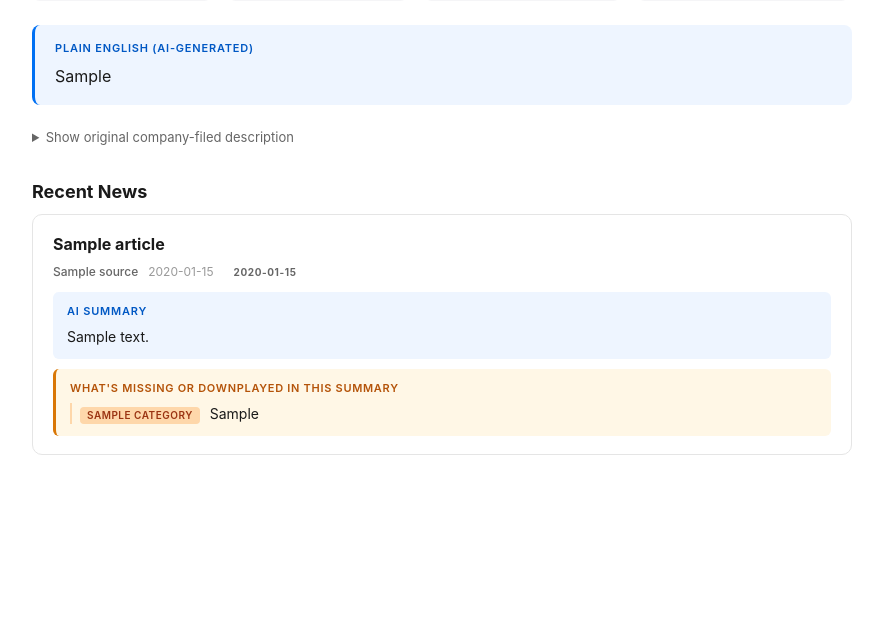
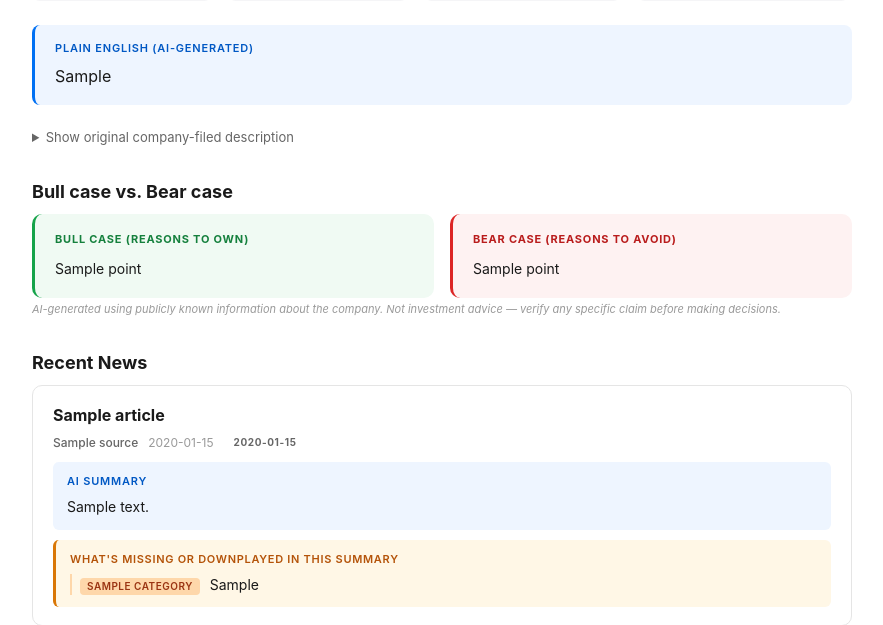
Before and after one commit to artdoss/Stock-Research, a Flask app: template templates/stock.html in a window 1280 px wide. Shown: the part 231-856 px from the top of the page, without its empty margins (198-1081 px from the left). Before the commit the page ends 686 px from the top, so only its background shows below. Run offline with Flask 3, Linux system fonts and the light colour scheme; the template is opened without the code that fills it: most values are stand-ins (such as "Sample title", 1, 10 or a date in 2020); some libraries are stand-ins or nearby versions.

Commit message:
Add bull/bear case, caching, loading state, refined bias detection

````diff
--- a/main.py
+++ b/main.py
@@ -1,13 +1,36 @@
 import os
 import re
 import json
+import time
 import requests
+from threading import Lock
 from concurrent.futures import ThreadPoolExecutor
 from flask import Flask, render_template, request
 from markupsafe import Markup, escape
 from anthropic import Anthropic
 
 app = Flask(__name__)
+
+
+# Simple in-memory TTL cache. Keyed by string. Entries expire after `ttl` seconds.
+# Goal: repeat searches of the same ticker return instantly instead of re-running
+# every Claude call. First load is still slow; subsequent loads within the TTL
+# pull from memory.
+_cache = {}
+_cache_lock = Lock()
+
+
+def cached_or_fetch(key, ttl, fn, *args, **kwargs):
+    """Return cached value for `key` if fresh, else call fn(*args, **kwargs) and cache it."""
+    now = time.time()
+    with _cache_lock:
+        entry = _cache.get(key)
+        if entry and now - entry["t"] < ttl:
+            return entry["v"]
+    result = fn(*args, **kwargs)
+    with _cache_lock:
+        _cache[key] = {"v": result, "t": now}
+    return result
 
 
 @app.template_filter("bold_md")
@@ -56,7 +79,9 @@ Output ONLY the rewritten summary. No preamble, headers, or explanations."""
 
 
 def get_news(company_name, limit=4):
-    """Fetch recent news articles about the company, deduped by title and content."""
+    """Fetch recent news articles about the company, deduped by title and content.
+    Fetches more than needed because NewsAPI returns syndicated duplicates
+    (same article on Yahoo, Mercury News, MSN, etc.)."""
     if not NEWSAPI_KEY:
         return []
     url = "https://newsapi.org/v2/everything"
@@ -86,9 +111,11 @@ def get_news(company_name, limit=4):
         url_ = art.get("url") or ""
         desc = (art.get("description") or "")[:200].strip().lower()
 
+        # Skip articles that NewsAPI marks as removed
         if not title or title.lower() in ("[removed]", "removed"):
             continue
 
+        # Normalized title key: first 80 chars lowercased, ignore source suffixes
         title_key = title.lower()[:80]
 
         if title_key in seen_titles or url_ in seen_urls or (desc and desc in seen_descriptions):
@@ -106,7 +133,9 @@ def get_news(company_name, limit=4):
 
 
 def analyze_article(article, company):
-    """Use Claude to summarize, classify sentiment, and identify substantive gaps."""
+    """Use Claude to summarize the article, classify sentiment, and identify what
+    substantively got lost or downplayed. Claude should use its knowledge of the
+    company to provide actual missing context — not just critique word choice."""
     title = article.get("title") or ""
     source = (article.get("source") or {}).get("name") or "Unknown"
     snippet = article.get("description") or article.get("content") or ""
@@ -185,6 +214,89 @@ Respond in this exact JSON format. No preamble, no markdown fences, no explanati
         }
 
 
+def get_bull_bear(company):
+    """Generate balanced bull case (reasons to own) and bear case (reasons to avoid)
+    arguments for the stock, written for a beginner-to-intermediate investor."""
+    company_name = company.get("companyName") or ""
+    industry = company.get("industry") or ""
+    description = (company.get("description") or "")[:1500]
+    price = company.get("price")
+    market_cap = company.get("marketCap")
+
+    metric_bits = []
+    if price:
+        metric_bits.append(f"current price ${price:.2f}")
+    if market_cap and market_cap >= 1e9:
+        metric_bits.append(f"market cap ~${market_cap / 1e9:.0f}B")
+    elif market_cap:
+        metric_bits.append(f"market cap ~${market_cap / 1e6:.0f}M")
+    metrics_str = ", ".join(metric_bits) if metric_bits else "(metrics not available)"
+
+    prompt = f"""You are generating a balanced bull case (reasons to own) and bear case (reasons NOT to own) for {company_name}, a publicly traded company in the {industry} industry. The audience is a beginner-to-intermediate investor trying to decide if this stock is worth deeper research — not someone looking for a final buy/sell decision.
+
+Company: {company_name} ({industry})
+Recent metrics: {metrics_str}
+Description: {description}
+
+Generate:
+- 3-4 strong bull case points (reasons someone might want to own this)
+- 3-4 strong bear case points (reasons someone might NOT want to own this)
+
+WRITING RULES (same as elsewhere in this app):
+- Each point: lead with **a bold takeaway sentence** that delivers the substantive claim, wrapped in markdown asterisks. Then 1-2 sentences of supporting reasoning or context.
+- Be specific to THIS company. Avoid generic claims ("they have a strong brand"); explain WHICH brands or assets and WHY that matters.
+- Plain English. Define financial terms inline. Spell out acronyms (DOJ -> "the U.S. Department of Justice"; SEC -> "the Securities and Exchange Commission").
+- Don't fabricate specific numbers. If you're not confident, give direction ("revenue has grown roughly 5-10% per year recently") rather than precise figures.
+- Be balanced. Don't make one side weak just because the other is strong — beginner investors need to see both perspectives clearly.
+- Total length per point: 2-3 sentences.
+
+Respond in this exact JSON format. No preamble, no markdown fences, no explanation outside the JSON:
+{{
+  "bull_case": [
+    {{"point": "**bold takeaway**. supporting reasoning."}},
+    {{"point": "**bold takeaway**. supporting reasoning."}}
+  ],
+  "bear_case": [
+    {{"point": "**bold takeaway**. supporting reasoning."}},
+    {{"point": "**bold takeaway**. supporting reasoning."}}
+  ]
+}}"""
+
+    try:
+        message = claude.messages.create(
+            model=CLAUDE_MODEL,
+            max_tokens=1500,
+            messages=[{"role": "user", "content": prompt}],
+        )
+        text = message.content[0].text.strip()
+        if text.startswith("```"):
+            text = text.split("\n", 1)[1] if "\n" in text else text
+            text = text.rsplit("```", 1)[0].strip()
+        return json.loads(text)
+    except Exception as e:
+        return {
+            "bull_case": [],
+            "bear_case": [],
+            "_error": str(e),
+        }
+
+
+def fetch_company_profile(ticker):
+    """Fetch company profile from FMP. Returns the company dict or None."""
+    profile_url = (
+        f"https://financialmodelingprep.com/stable/profile"
+        f"?symbol={ticker}&apikey={FMP_API_KEY}"
+    )
+    try:
+        response = requests.get(profile_url, timeout=10)
+        data = response.json()
+    except Exception:
+        return None
+    if not data or not isinstance(data, list):
+        return None
+    return data[0]
+
+
 @app.route("/")
 def index():
     return render_template("index.html")
@@ -196,33 +308,42 @@ def stock():
     if not ticker:
         return render_template("index.html", error="Please enter a ticker symbol.")
 
-    profile_url = (
-        f"https://financialmodelingprep.com/stable/profile"
-        f"?symbol={ticker}&apikey={FMP_API_KEY}"
-    )
-    try:
-        response = requests.get(profile_url, timeout=10)
-        data = response.json()
-    except Exception as e:
-        return render_template("index.html", error=f"Network error: {e}")
-
-    if not data or not isinstance(data, list):
+    # Cache TTLs — short for fast-moving data (price), longer for slow-moving
+    # data (description, AI analysis of fixed text)
+    company = cached_or_fetch(f"profile:{ticker}", 300, fetch_company_profile, ticker)
+    if not company:
         return render_template(
             "index.html",
             error=f"Could not find data for '{ticker}'. Double-check the ticker symbol.",
         )
 
-    company = data[0]
-    plain_english = get_plain_english_summary(company)
+    company_name = company.get("companyName") or ticker
+    raw_articles = cached_or_fetch(f"news:{company_name}", 600, get_news, company_name, 4)
 
-    raw_articles = get_news(company.get("companyName") or ticker, limit=4)
+    # Run every Claude call in parallel, each individually cached. First search
+    # is slow; repeat searches of the same ticker hit the cache and return fast.
+    with ThreadPoolExecutor(max_workers=8) as executor:
+        plain_future = executor.submit(
+            cached_or_fetch, f"plain:{ticker}", 1800, get_plain_english_summary, company
+        )
+        bullbear_future = executor.submit(
+            cached_or_fetch, f"bb:{ticker}", 1800, get_bull_bear, company
+        )
+        article_futures = [
+            executor.submit(
+                cached_or_fetch,
+                f"art:{art.get('url')}",
+                3600,
+                analyze_article,
+                art,
+                company,
+            )
+            for art in raw_articles
+        ]
 
-    if raw_articles:
-        with ThreadPoolExecutor(max_workers=4) as executor:
-            futures = [executor.submit(analyze_article, art, company) for art in raw_articles]
-            analyses = [f.result() for f in futures]
-    else:
-        analyses = []
+        plain_english = plain_future.result()
+        bull_bear = bullbear_future.result()
+        analyses = [f.result() for f in article_futures]
 
     articles = []
     for art, analysis in zip(raw_articles, analyses):
@@ -238,6 +359,7 @@ def stock():
         "stock.html",
         company=company,
         plain_english=plain_english,
+        bull_bear=bull_bear,
         articles=articles,
     )
 
--- a/templates/stock.html
+++ b/templates/stock.html
@@ -43,7 +43,19 @@
         .bias-box li:last-child { margin-bottom: 0; }
         .bias-category { display: inline-block; background: #fed7aa; color: #9a3412; padding: 1px 7px; border-radius: 4px; font-size: 10px; text-transform: uppercase; letter-spacing: 0.5px; font-weight: 600; margin-right: 6px; }
         .empty { color: #888; font-style: italic; }
-    </style>
+   .bull-bear { display: grid; grid-template-columns: 1fr 1fr; gap: 16px; margin: 8px 0 4px 0; }
+        @media (max-width: 700px) { .bull-bear { grid-template-columns: 1fr; } }
+        .case-box { padding: 18px 20px; border-radius: 10px; }
+        .bull-case { background: #f0faf3; border-left: 3px solid #16a34a; }
+        .bear-case { background: #fef2f2; border-left: 3px solid #dc2626; }
+        .case-label { font-size: 11px; text-transform: uppercase; letter-spacing: 0.8px; font-weight: 700; margin-bottom: 12px; }
+        .bull-case .case-label { color: #15803d; }
+        .bear-case .case-label { color: #b91c1c; }
+        .case-list { margin: 0; padding: 0; list-style: none; }
+        .case-list li { line-height: 1.55; font-size: 14px; margin-bottom: 14px; }
+        .case-list li:last-child { margin-bottom: 0; }
+        .disclaimer { font-size: 11px; color: #999; margin: 4px 0 24px 0; font-style: italic; }
+</style>
 </head>
 <body>
     <a href="/">&larr; Search again</a>
@@ -64,6 +76,35 @@
         <summary>Show original company-filed description</summary>
         <p>{{ company.description }}</p>
     </details>
+
+    <h2>Bull case vs. Bear case</h2>
+    <div class="bull-bear">
+        <div class="case-box bull-case">
+            <div class="case-label">Bull case (reasons to own)</div>
+            {% if bull_bear.bull_case %}
+            <ul class="case-list">
+                {% for item in bull_bear.bull_case %}
+                <li>{{ item.point | bold_md }}</li>
+                {% endfor %}
+            </ul>
+            {% else %}
+            <p class="empty">Not available.</p>
+            {% endif %}
+        </div>
+        <div class="case-box bear-case">
+            <div class="case-label">Bear case (reasons to avoid)</div>
+            {% if bull_bear.bear_case %}
+            <ul class="case-list">
+                {% for item in bull_bear.bear_case %}
+                <li>{{ item.point | bold_md }}</li>
+                {% endfor %}
+            </ul>
+            {% else %}
+            <p class="empty">Not available.</p>
+            {% endif %}
+        </div>
+    </div>
+    <p class="disclaimer">AI-generated using publicly known information about the company. Not investment advice — verify any specific claim before making decisions.</p>
 
     <h2>Recent News</h2>
     {% if articles %}
````
Also changed, not shown: templates/index.html (+25 -2 lines).
